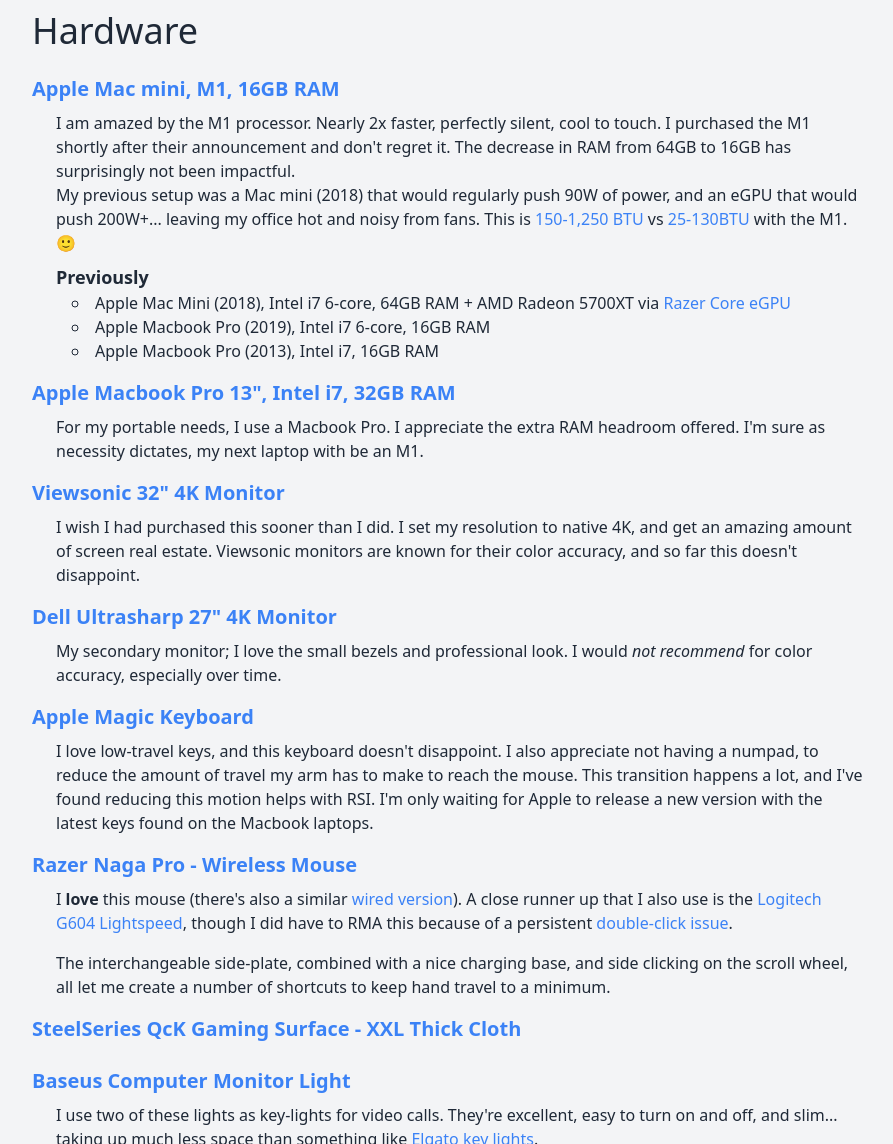
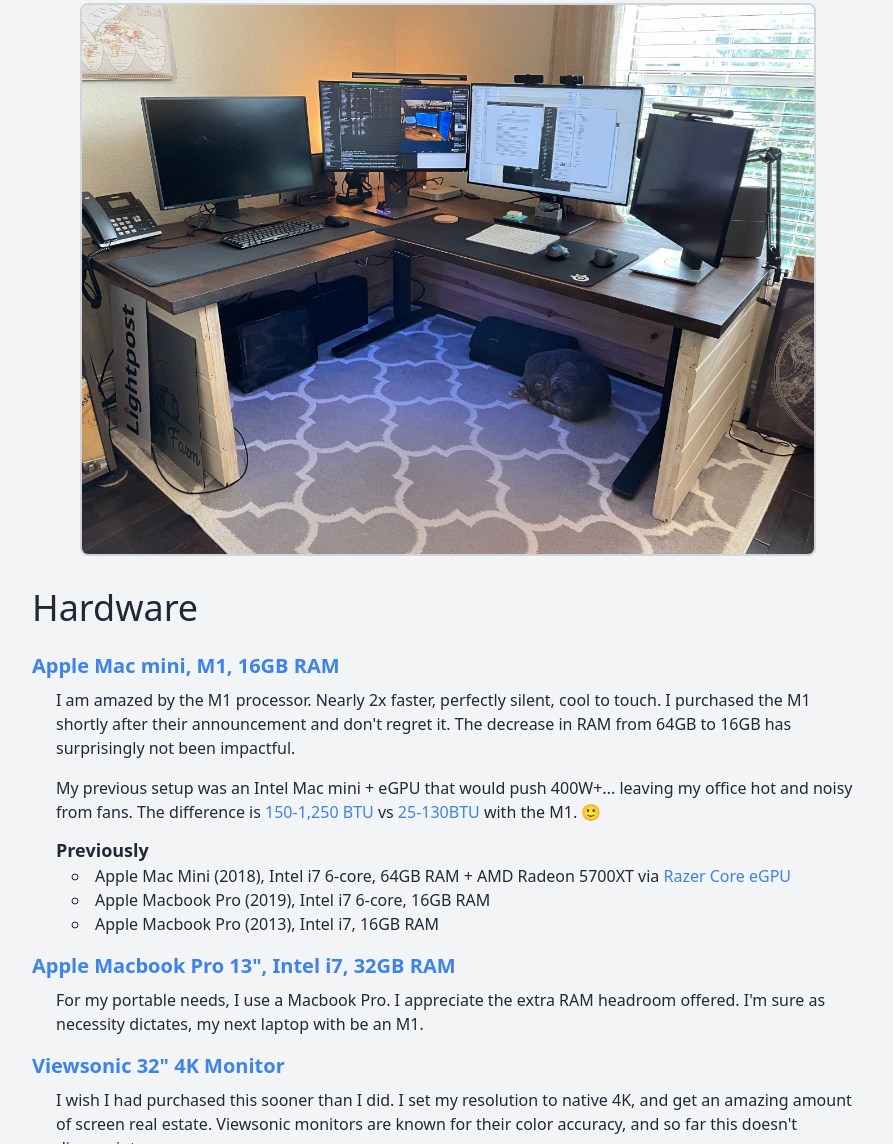
Before and after one commit to isabella232/drewjoh.github.io, a website: page uses/index.html in a window 1280 px wide. Shown: the part 351-1495 px from the top of the page, without its empty margins (192-1085 px from the left). Drawn offline with Linux system fonts and the light colour scheme.

Commit message:
Add workstation photo

```diff
--- a/css/compiled.tailwind.css
+++ b/css/compiled.tailwind.css
@@ -572,6 +572,10 @@
 
 /* Previously */
 
+.previously {
+  padding-top: 0.25rem;
+}
+
 .previously > h4 {
   font-weight: 600;
   font-size: 1.125rem;
@@ -629,6 +633,11 @@
   background-color: rgba(229, 231, 235, var(--tw-bg-opacity));
 }
 
+.border-gray-300 {
+  --tw-border-opacity: 1;
+  border-color: rgba(209, 213, 219, var(--tw-border-opacity));
+}
+
 .border-gray-800 {
   --tw-border-opacity: 1;
   border-color: rgba(31, 41, 55, var(--tw-border-opacity));
@@ -640,6 +649,10 @@
 
 .rounded-lg {
   border-radius: 0.5rem;
+}
+
+.border-2 {
+  border-width: 2px;
 }
 
 .border {
@@ -721,6 +734,11 @@
 
 .leading-8 {
   line-height: 2rem;
+}
+
+.mx-12 {
+  margin-left: 3rem;
+  margin-right: 3rem;
 }
 
 .my-auto {
--- a/css/tailwind.css
+++ b/css/tailwind.css
@@ -14,6 +14,9 @@
 }
 
 /* Previously */
+.previously {
+    @apply pt-1;
+}
 .previously > h4 {
     @apply font-semibold text-lg pl-6;
 }
--- a/uses/index.html
+++ b/uses/index.html
@@ -36,6 +36,10 @@
                 </div>
             </div>
 
+            <div class="mt-6 mx-12">
+                <img src="../img/drew-workstation.jpg" srcset="../img/drew-workstation.jpg 2x" class="border-2 border-gray-300 rounded-lg mx-auto">
+            </div>
+
             <div class="mt-8">
                 <h2 class="text-4xl">Hardware</h2>
             </div>
@@ -46,9 +50,10 @@
                         <p>
                             I am amazed by the M1 processor.  Nearly 2x faster, perfectly silent, cool to touch. I purchased the M1 shortly after their announcement and don't regret it.
                             The decrease in RAM from 64GB to 16GB has surprisingly not been impactful.
-                            <br>
-                            My previous setup was a Mac mini (2018) that would regularly push 90W of power, and an eGPU that would push 200W+... leaving my office
-                            hot and noisy from fans. This is <a href="https://www.tomshardware.com/reviews/amd-radeon-rx_5700-rx_5700_xt,6216-5.html">150-1,250 BTU</a> vs <a href="https://support.apple.com/en-us/HT201897">25-130BTU</a> with the M1. 🙂
+                        </p>
+                        <p>
+                            My previous setup was an Intel Mac mini + eGPU that would push 400W+... leaving my office hot and noisy from fans.
+                            The difference is <a href="https://www.tomshardware.com/reviews/amd-radeon-rx_5700-rx_5700_xt,6216-5.html">150-1,250 BTU</a> vs <a href="https://support.apple.com/en-us/HT201897">25-130BTU</a> with the M1. 🙂
                         </p>
                         <div class="previously">
                             <h4>Previously</h4>
@@ -215,7 +220,7 @@
                         </p>
                     </li>
                     <li>
-                        <h3><a href="">iTerm</a></h3>
+                        <h3><a href="https://iterm2.com/">iTerm</a></h3>
                         <p>
                             Fast, native, feature-rich command line.
                         </p>
@@ -246,7 +251,7 @@
                         </p>
                     </li>
                     <li>
-                        <h3><a href="">1Password</a></h3>
+                        <h3><a href="https://1password.com">1Password</a></h3>
                         <p>
                             Secure password storage for the whole family!
                         </p>
```
Also changed, not shown: img/drew-workstation.jpg (added).
